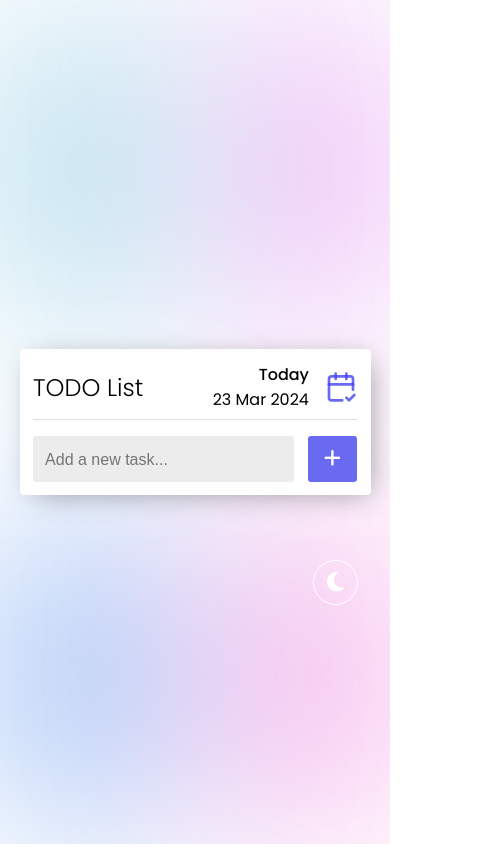
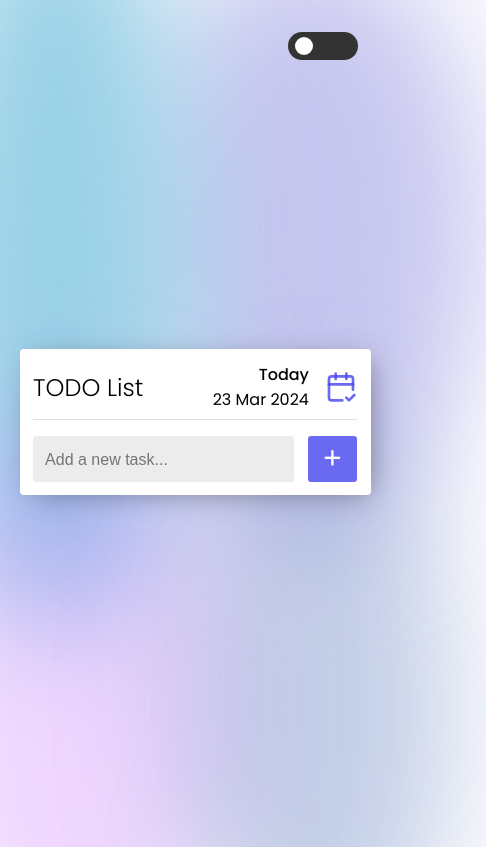
Before and after one commit to 1Maatheus/todo-list-js-vanilla, a plain HTML site: page index.html in a window 390 px wide. Shown: the top 847 px of the page, 486 px wide, since content can reach past the window. Drawn offline with Linux system fonts and the light colour scheme.

Commit message:
Adicionando novo layout

```diff
--- a/index.html
+++ b/index.html
@@ -9,7 +9,7 @@
   <body>
     <!-- Switch darkmode button -->
     <button id="bgChange" onclick="trocarBg()">
-      <i class="fa-solid fa-moon"></i>
+      <span class="ball"></span>
     </button>
     <!-- Switch darkmode button -->
 
--- a/sass/_global.scss
+++ b/sass/_global.scss
@@ -21,31 +21,44 @@ img {
 body {
   font-family: "Poppins", sans-serif;
   overflow: hidden;
-  // background: url(../assets/vivid-blurred-colorful-background.jpg) no-repeat
-  //   fixed center center/cover;
-  // transition: 0.3s ease;
-  // background: linear-gradient(135deg, #667eea 0%, #764ba2 100%) no-repeat fixed;
 }
 
 #bgChange {
   position: absolute;
-  background-color: transparent;
+  background-color: #333;
   font-size: 1.4rem;
-  border: 1px solid #fff;
-  width: 45px;
-  height: 45px;
-  border-radius: 50%;
+  width: 70px;
+  height: 28px;
+  border-radius: 2rem;
   padding: 0.5rem;
   color: #fff;
   cursor: pointer;
-  text-transform: uppercase;
   right: 2rem;
   top: 2rem;
   bottom: 0;
+  transition: 0.3s ease;
+  border: none;
 }
 
-.bgDark {
-  background: url(../assets/desktop-bg.jpg) no-repeat fixed center center/cover;
+#bgChange.active {
+  background-color: #fff;
+}
+
+.ball {
+  position: relative;
+  top: -3px;
+  width: 18px;
+  height: 18px;
+  left: -1px;
+  border-radius: 50%;
+  background-color: #fff;
+  display: block;
+  transition: 0.5s ease;
+}
+
+.ball.active {
+  background-color: #333;
+  left: 40px;
 }
 
 .btnLight {
@@ -60,10 +73,11 @@ body {
   border-radius: 50%;
   z-index: -1;
   filter: blur(100px);
+  transition: 0.3s ease;
 }
 
 .bg-div {
-  background-color: #5a74e69d;
+  background-color: #5a74e66c;
   width: 65rem;
   height: 65rem;
   right: -20rem;
@@ -79,63 +93,90 @@ body {
 }
 
 .bg-div-3 {
-  background-color: #ec4cd723;
+  background-color: #df4cec1a;
   bottom: 0;
-  width: 65rem;
-  height: 65rem;
-  left: -20rem;
+  width: 75rem;
+  height: 75rem;
+  left: -10rem;
   bottom: -40rem;
 }
 
 .bg-div-4 {
   background-color: #3b78e962;
   bottom: 0;
-  width: 65rem;
-  height: 65rem;
-  right: -20rem;
+  width: 75rem;
+  height: 75rem;
+  right: -10rem;
   bottom: -40rem;
 }
 
+.bg-div.dark {
+  background-color: #0e0720d8;
+}
+.bg-div-2.dark {
+  background-color: #282850ef;
+}
+.bg-div-3.dark {
+  background-color: #180e44cb;
+}
+.bg-div-4.dark {
+  background-color: #121757c9;
+}
+
 @media screen and (max-width: 420px) {
-  #bgChange {
-    top: 25em;
-  }
-
-  .notification-container {
-    bottom: 8rem;
-    width: 95vw;
-    left: calc(50% - (95vw / 2));
+  .bg-div,
+  .bg-div-2,
+  .bg-div-3,
+  .bg-div-4 {
+    position: absolute;
+    border-radius: 50%;
+    z-index: -1;
+    filter: blur(60px);
+    transition: 0.3s ease;
   }
 
   .bg-div {
-    width: 40vw;
-    height: 40vh;
-    right: 0rem;
-    top: 0rem;
-    background-color: #e59ff3e1;
+    width: 90vw;
+    height: 70vh;
+    right: -6rem;
+    top: -4rem;
+    background-color: #b6b5ebc2;
   }
 
   .bg-div-2 {
-    width: 40vw;
-    height: 40vh;
-    left: 0rem;
-    top: 0rem;
-    background-color: #99d1e7ec;
+    width: 70vw;
+    height: 90vh;
+    left: -5rem;
+    top: -8rem;
+    background-color: #99d1e7;
   }
 
   .bg-div-3 {
-    width: 40vw;
-    height: 40vh;
-    left: 0rem;
-    bottom: 0rem;
-    background-color: rgb(139, 180, 243);
+    width: 80vw;
+    height: 70vh;
+    left: -5rem;
+    bottom: -9rem;
+    background-color: #ba51ff3b;
   }
 
   .bg-div-4 {
-    width: 40vw;
-    height: 40vh;
-    right: 0rem;
-    bottom: 0rem;
-    background-color: #e93bcc7a;
+    width: 70vw;
+    height: 70vh;
+    right: -4rem;
+    bottom: -10rem;
+    background-color: #3a5faf4d;
+  }
+
+  .bg-div.dark {
+    background-color: #28125e9f;
+  }
+  .bg-div-2.dark {
+    background-color: #08103dd3;
+  }
+  .bg-div-3.dark {
+    background-color: #070568b4;
+  }
+  .bg-div-4.dark {
+    background-color: #162a61de;
   }
 }
--- a/scripts/script.js
+++ b/scripts/script.js
@@ -115,16 +115,22 @@ function callToasterTodo() {
 
 //Function to load the todos from the local storage when the page is refreshed
 function trocarBg() {
-  const body = document.querySelector("body");
-  body.classList.toggle("bgDark");
+  const bg1 = document.querySelector(".bg-div");
+  const bg2 = document.querySelector(".bg-div-2");
+  const bg3 = document.querySelector(".bg-div-3");
+  const bg4 = document.querySelector(".bg-div-4");
 
-  if (!body.classList.contains("bgDark")) {
-    const btn = document.getElementById("bgChange");
-    btn.innerHTML = `<i class="fa-solid fa-moon"></i>`;
-  } else {
-    const btn = document.getElementById("bgChange");
-    btn.innerHTML = `<i class="fa-solid fa-sun"></i>`;
-  }
+  bg1.classList.toggle("dark");
+  bg2.classList.toggle("dark");
+  bg3.classList.toggle("dark");
+  bg4.classList.toggle("dark");
+
+  const btn = document.getElementById("bgChange");
+  btn.classList.toggle("active");
+
+  const ball = document.querySelector(".ball");
+  ball.classList.toggle("active");
+
   saveThemeLocalStorage();
 }
 
```
Also changed, not shown: assets/desktop-bg.jpg (deleted), css/style.css, 2 other files.
